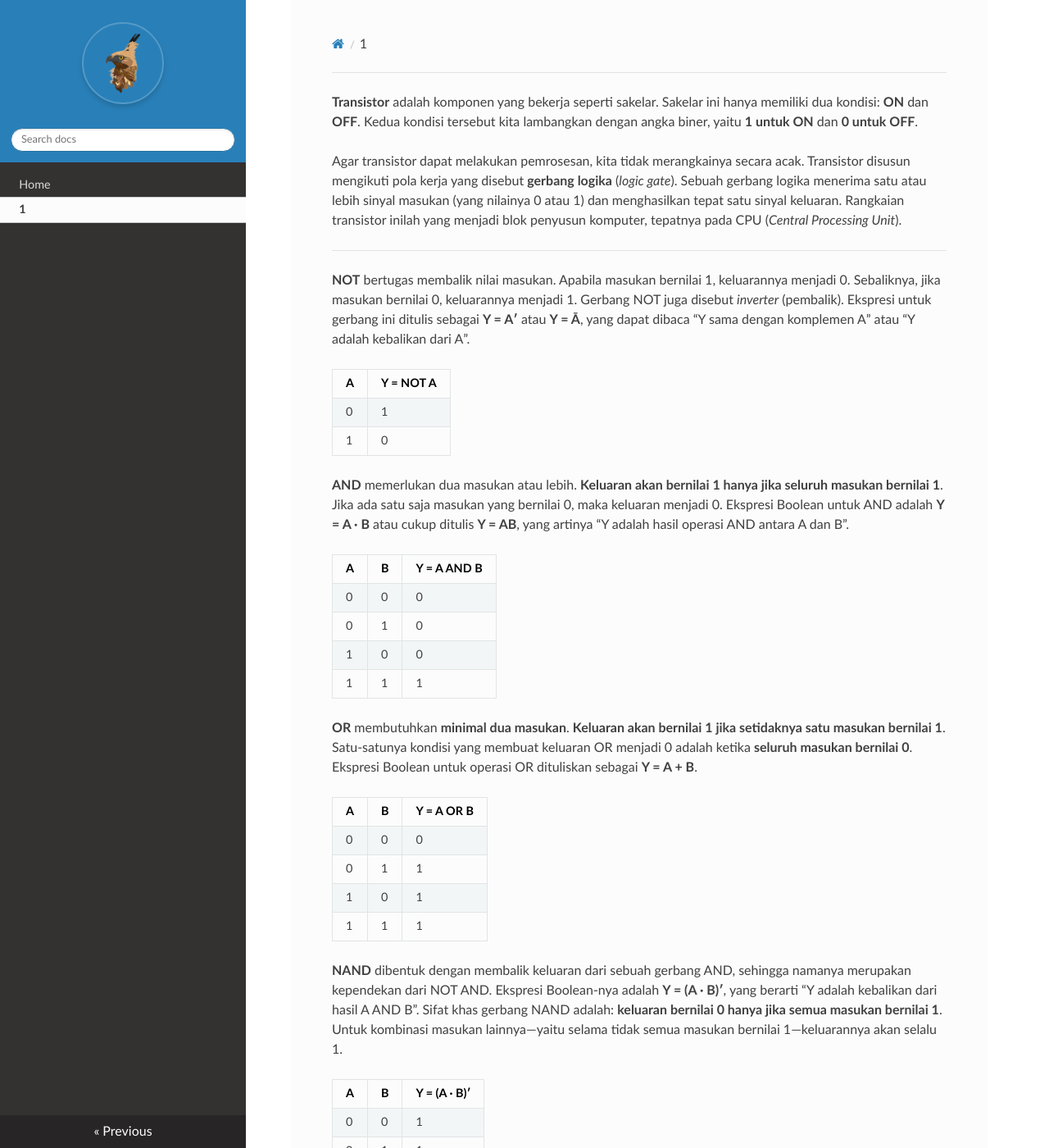
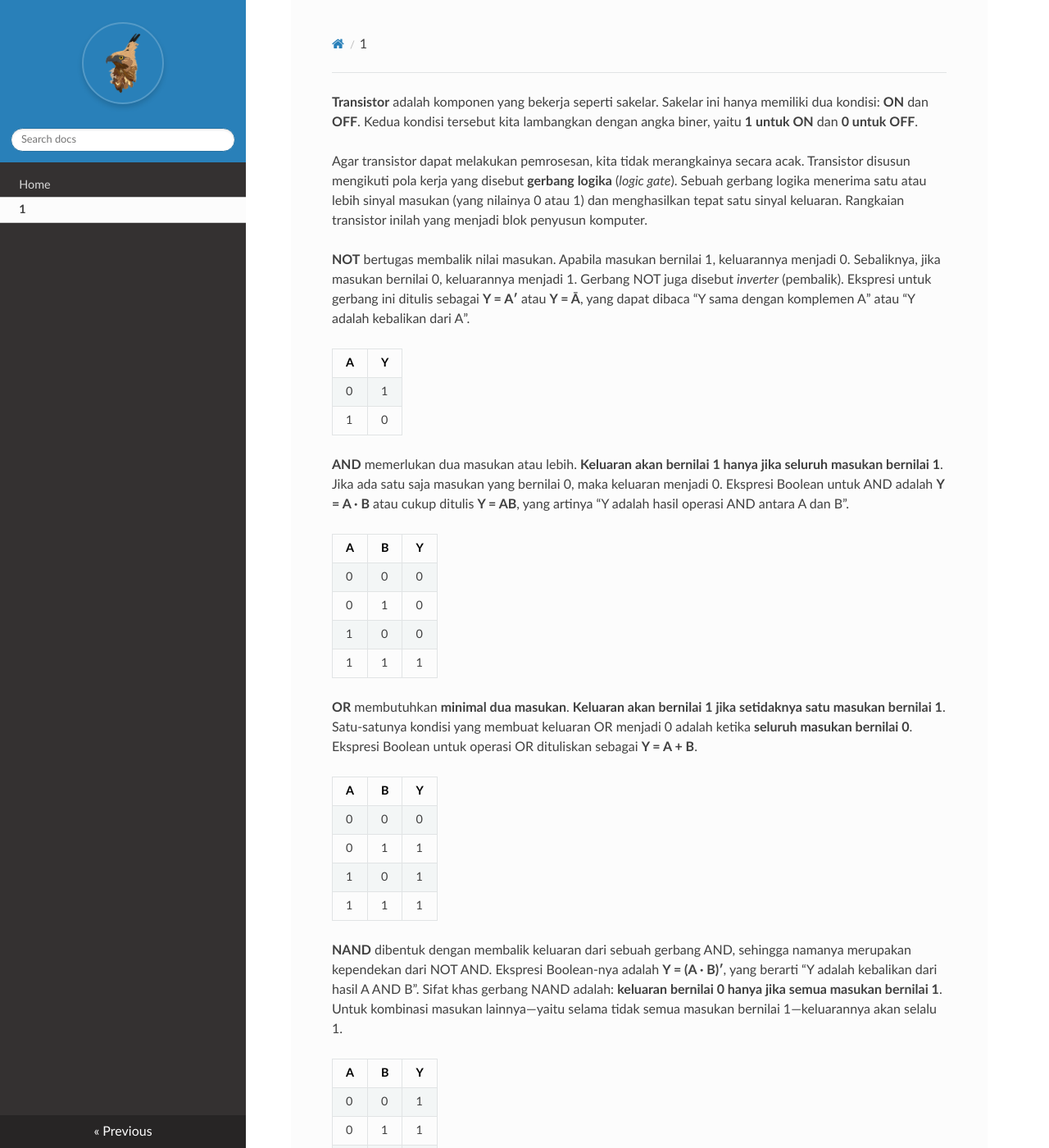
Before and after one commit to wildanfq/bikantara, an MkDocs documentation site: the page built from docs/1.md, in a window 1280 px wide and 1400 px high. Shown: the whole window at 82% size. Built offline with MkDocs 1.6.1, drawn with Linux system fonts in a browser that asks for light colours; nearby versions of some CDN libraries.

Commit message:
fix docs

```diff
--- a/docs/1.md
+++ b/docs/1.md
@@ -1,19 +1,17 @@
 **Transistor** adalah komponen yang bekerja seperti sakelar. Sakelar ini hanya memiliki dua kondisi: **ON** dan **OFF**. Kedua kondisi tersebut kita lambangkan dengan angka biner, yaitu **1 untuk ON** dan **0 untuk OFF**.
 
-Agar transistor dapat melakukan pemrosesan, kita tidak merangkainya secara acak. Transistor disusun mengikuti pola kerja yang disebut **gerbang logika** (*logic gate*). Sebuah gerbang logika menerima satu atau lebih sinyal masukan (yang nilainya 0 atau 1) dan menghasilkan tepat satu sinyal keluaran. Rangkaian transistor inilah yang menjadi blok penyusun komputer, tepatnya pada CPU (*Central Processing Unit*).
-
----
+Agar transistor dapat melakukan pemrosesan, kita tidak merangkainya secara acak. Transistor disusun mengikuti pola kerja yang disebut **gerbang logika** (*logic gate*). Sebuah gerbang logika menerima satu atau lebih sinyal masukan (yang nilainya 0 atau 1) dan menghasilkan tepat satu sinyal keluaran. Rangkaian transistor inilah yang menjadi blok penyusun komputer.
 
 **NOT** bertugas membalik nilai masukan. Apabila masukan bernilai 1, keluarannya menjadi 0. Sebaliknya, jika masukan bernilai 0, keluarannya menjadi 1. Gerbang NOT juga disebut *inverter* (pembalik). Ekspresi untuk gerbang ini ditulis sebagai **Y = A′** atau **Y = Ā**, yang dapat dibaca “Y sama dengan komplemen A” atau “Y adalah kebalikan dari A”.
 
-| A | Y = NOT A |
+| A | Y |
 |---|------------|
 | 0 |     1      |
 | 1 |     0      |
 
 **AND** memerlukan dua masukan atau lebih. **Keluaran akan bernilai 1 hanya jika seluruh masukan bernilai 1**. Jika ada satu saja masukan yang bernilai 0, maka keluaran menjadi 0. Ekspresi Boolean untuk AND adalah **Y = A · B** atau cukup ditulis **Y = AB**, yang artinya “Y adalah hasil operasi AND antara A dan B”.
 
-| A | B | Y = A AND B |
+| A | B | Y |
 |---|---|--------------|
 | 0 | 0 |       0      |
 | 0 | 1 |       0      |
@@ -22,7 +20,7 @@ Agar transistor dapat melakukan pemrosesan, kita tidak merangkainya secara acak.
 
 **OR** membutuhkan **minimal dua masukan**. **Keluaran akan bernilai 1 jika setidaknya satu masukan bernilai 1**. Satu-satunya kondisi yang membuat keluaran OR menjadi 0 adalah ketika **seluruh masukan bernilai 0**. Ekspresi Boolean untuk operasi OR dituliskan sebagai **Y = A + B**.
 
-| A | B | Y = A OR B |
+| A | B | Y |
 |---|---|-------------|
 | 0 | 0 |       0     |
 | 0 | 1 |       1     |
@@ -31,7 +29,7 @@ Agar transistor dapat melakukan pemrosesan, kita tidak merangkainya secara acak.
 
 **NAND** dibentuk dengan membalik keluaran dari sebuah gerbang AND, sehingga namanya merupakan kependekan dari NOT AND. Ekspresi Boolean-nya adalah **Y = (A · B)′**, yang berarti “Y adalah kebalikan dari hasil A AND B”. Sifat khas gerbang NAND adalah: **keluaran bernilai 0 hanya jika semua masukan bernilai 1**. Untuk kombinasi masukan lainnya—yaitu selama tidak semua masukan bernilai 1—keluarannya akan selalu 1.
 
-| A | B | Y = (A · B)′ |
+| A | B | Y |
 |---|---|---------------|
 | 0 | 0 |       1       |
 | 0 | 1 |       1       |
```
Also changed, not shown: docs/index.md (+1 -3 lines).
